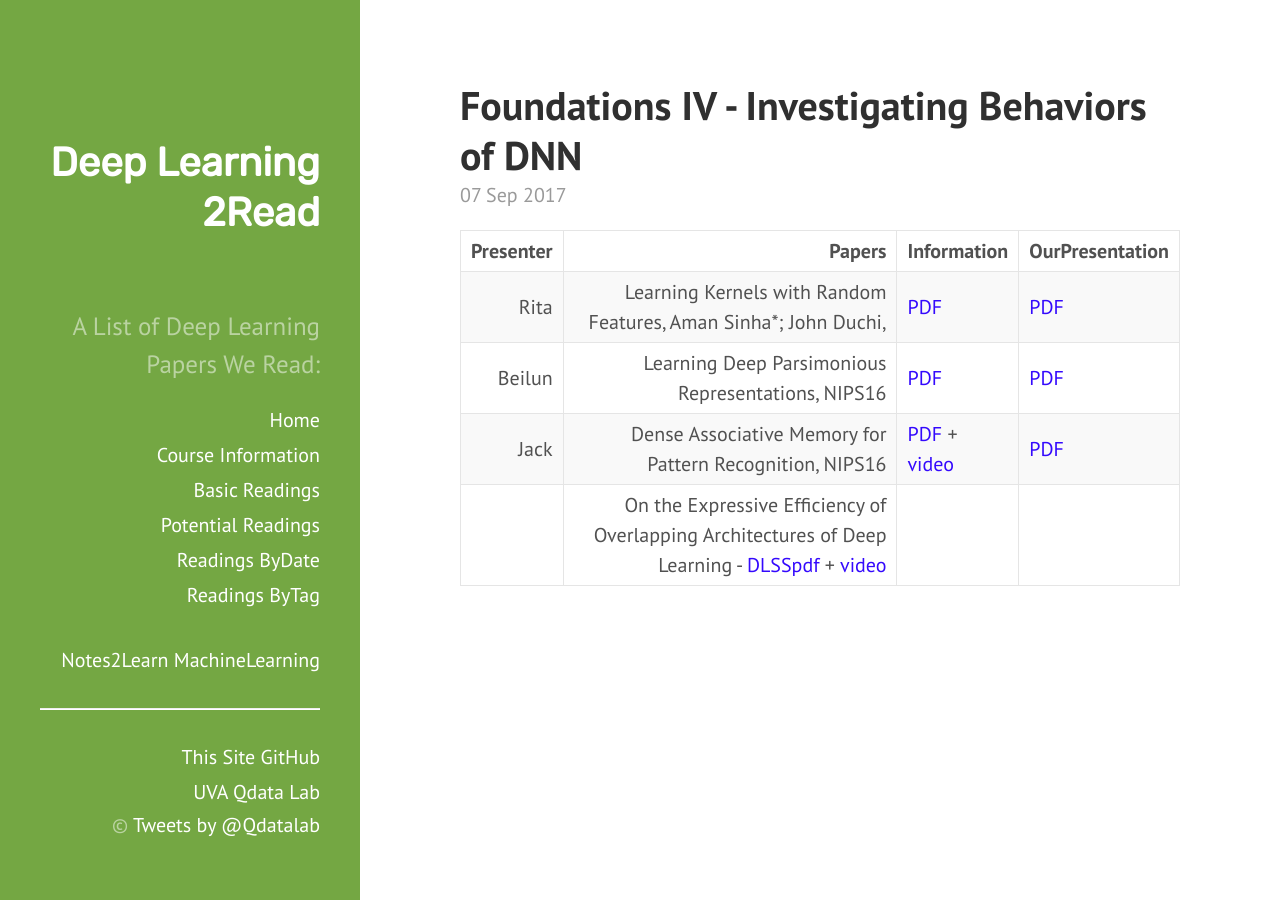
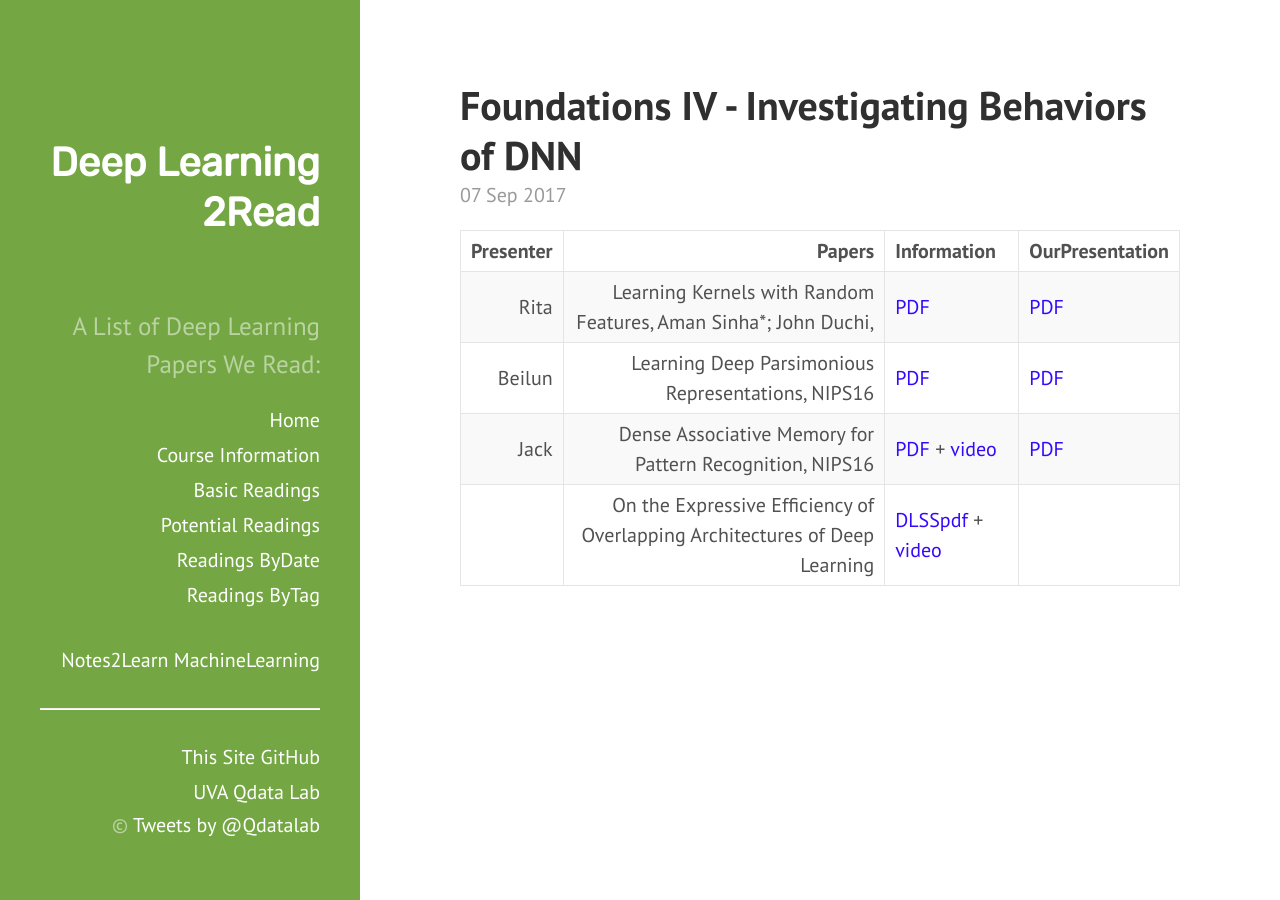
Before and after one commit to QData/deep2Read, a Jekyll site: the page built from _posts/2017-09-07-.md, in a window 1280 px wide. Built offline with Jekyll 4.4.1, drawn with Linux system fonts in a browser that asks for light colours.

Commit message:
correct minor format issues

```diff
--- a/_posts/2017-09-07-.md
+++ b/_posts/2017-09-07-.md
@@ -11,4 +11,4 @@ tags:
 | Rita | Learning Kernels with Random Features, Aman Sinha*; John Duchi, | [PDF](https://stanford.edu/~jduchi/projects/SinhaDu16.pdf) | [PDF]({{site.baseurl}}/talks/20170907-Rita.pdf) |
 | Beilun | Learning Deep Parsimonious Representations, NIPS16 | [PDF](https://papers.nips.cc/paper/6263-learning-deep-parsimonious-representations) | [PDF]({{site.baseurl}}/talks/20170907-Beilun.pdf) |
 | Jack | Dense Associative Memory for Pattern Recognition, NIPS16 | [PDF](https://arxiv.org/abs/1606.01164) + [video](hhttps://www.youtube.com/watch?v=30lMjQk_Lb0) | [PDF]({{site.baseurl}}/talks/20170907-Jack.pdf) |
-|  | On the Expressive Efficiency of Overlapping Architectures of Deep Learning - [DLSSpdf](https://drive.google.com/file/d/0B6NHiPcsmak1ZzVkci1EdVN2YkU/view?usp=drive_web) + [video](http://videolectures.net/deeplearning2017_sharir_deep_learning/) |
+|  | On the Expressive Efficiency of Overlapping Architectures of Deep Learning | [DLSSpdf](https://drive.google.com/file/d/0B6NHiPcsmak1ZzVkci1EdVN2YkU/view?usp=drive_web) + [video](http://videolectures.net/deeplearning2017_sharir_deep_learning/) |
```
Also changed, not shown: _posts/2017-09-14-.md (+1 -1 lines), _posts/2017-10-31-.md (+1 -1 lines), _posts/2017-11-16-.md (+1 -1 lines).
